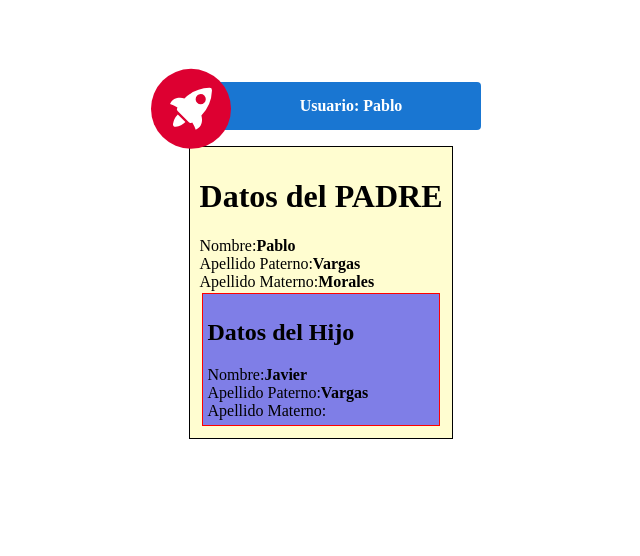
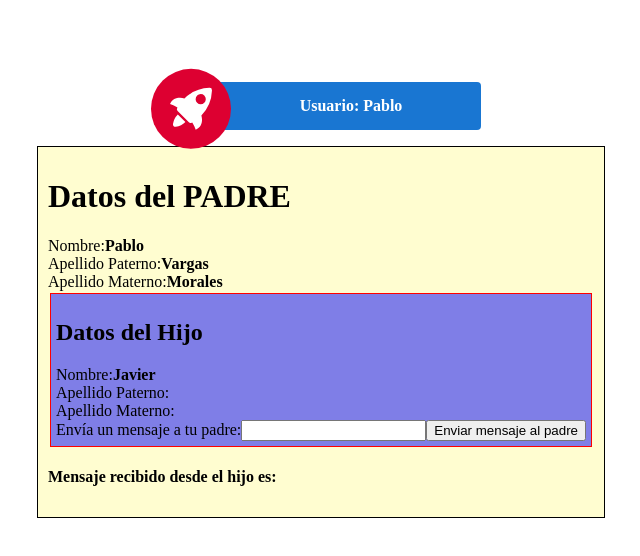
Before and after one commit to pcvm24531/angular16, an Angular app: page / in a window 1280 px wide. Shown: the top 556 px of the page, without its empty margins (319-959 px from the left). Built offline with nearby package versions, Linux system fonts and the light colour scheme.

Commit message:
Ejemplo @input, @output

```diff
--- a/src/app/app.component.ts
+++ b/src/app/app.component.ts
@@ -7,5 +7,11 @@ import { Component } from '@angular/core';
 })
 
 export class AppComponent {
-  title = 'Pablo';
+  //Atributos
+  title: string = 'Pablo';
+
+  //constructor
+  constructor(){}
+
+  //metodos
 }
--- a/src/app/app.module.ts
+++ b/src/app/app.module.ts
@@ -6,6 +6,7 @@ import { AppComponent } from './app.component';
 import { PadreComponent } from './padre/padre.component';
 import { HijoComponent } from "./hijo/hijo.component";
 import { ContadorComponent } from './contador/contador.component';
+import { FormsModule } from '@angular/forms';
 
 @NgModule({
   declarations: [
@@ -16,7 +17,8 @@ import { ContadorComponent } from './contador/contador.component';
   ],
   imports: [
     BrowserModule,
-    AppRoutingModule
+    AppRoutingModule,
+    FormsModule
   ],
   providers: [],
   bootstrap: [AppComponent]
--- a/src/app/hijo/hijo.component.html
+++ b/src/app/hijo/hijo.component.html
@@ -10,4 +10,10 @@
     <input id="messageForDad" [(ngModel)]="message" />
     <button (click)="sendMessage()" >Enviar mensaje</button>
   </div> -->
+
+  <div>
+    <label for="entrada">Envía un mensaje a tu padre:</label>
+    <input type="text" id="entrada" [(ngModel)]="mensaje" >
+    <button type="button" (click)="enviarMensaje()" >Enviar mensaje al padre</button>
+  </div>
 </div>
--- a/src/app/hijo/hijo.component.ts
+++ b/src/app/hijo/hijo.component.ts
@@ -7,17 +7,17 @@ import { Component, EventEmitter, Input, Output } from '@angular/core';
 })
 
 export class HijoComponent {
-  nombreHijo:string='Javier';
+  nombreHijo:string = 'Javier';
+
   //Este mensaje se recibe desde el padre
   @Input() apePaternoHijo:string ='';
   @Input() apeMaternoHijo:string='';
   @Input() recibeHijo?: string;//Colocamos '?' para indicar que puede ser vacio
 
   //Bloque que saca mensajes o datos
-  @Output() messageEvent = new EventEmitter<string>();
-  message:string = '';
-
-  sendMessage(){
-    this.messageEvent.emit( this.message );
+  @Output() mensajeDesdeHijo = new EventEmitter<string>();
+  mensaje:string = '';
+  enviarMensaje(){
+    this.mensajeDesdeHijo.emit(this.mensaje);
   }
 }
--- a/src/app/padre/padre.component.html
+++ b/src/app/padre/padre.component.html
@@ -4,10 +4,15 @@
   <span>Apellido Paterno:</span><b>{{ apPaternoPadre }}</b><br/>
   <span>Apellido Materno:</span><b>{{ apMaternoPadre }}</b><br/>
 
-  <app-hijo
-  [apePaternoHijo]="establecerApellido()"
-  [recibeHijo]="mensajePadre"
-  />
+
+  <app-hijo (mensajeDesdeHijo)="resivedMessaFronChield($event)" ></app-hijo>
+  <h4>Mensaje recibido desde el hijo es: {{mensajeRecibido}} </h4>
+
+  <!--<app-hijo
+  [apePaternoHijo]="establecerApellidoPaterno()"
+  [apeMaternoHijo]="establecerApellidoMaterno()"
+  [recibeHijo]="mensajeDelPadre"
+  />-->
 </div>
 
 <!-- <div class="HijoDice">
--- a/src/app/padre/padre.component.ts
+++ b/src/app/padre/padre.component.ts
@@ -11,9 +11,19 @@ export class PadreComponent {
   apPaternoPadre:string = 'Vargas';
   apMaternoPadre:string = 'Morales';
 
-  mensajePadre: string = 'Hola hijo mio como estas?';
+  mensajeDelPadre: string = 'Hola hijo mio como estas?';
 
-  establecerApellido(){
+  mensajeRecibido: string = '';
+
+  establecerApellidoPaterno(){
     return this.apPaternoPadre;
   }
+  establecerApellidoMaterno(){
+    return "Osinaga";
+  }
+
+  resivedMessaFronChield($event: string){
+    this.mensajeRecibido = $event;
+  }
+
 }
```
Also changed, not shown: 1 other file (tests, documents, lock files or other folders).
